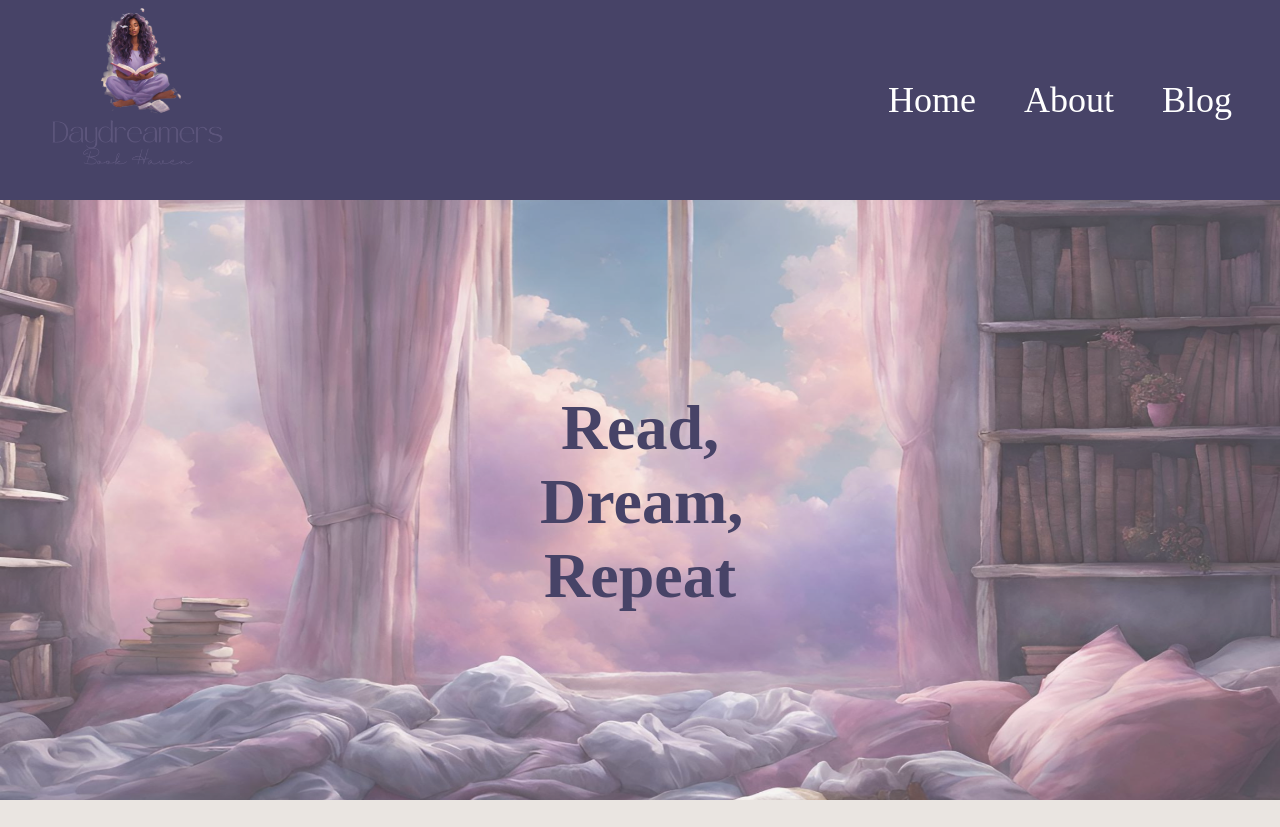
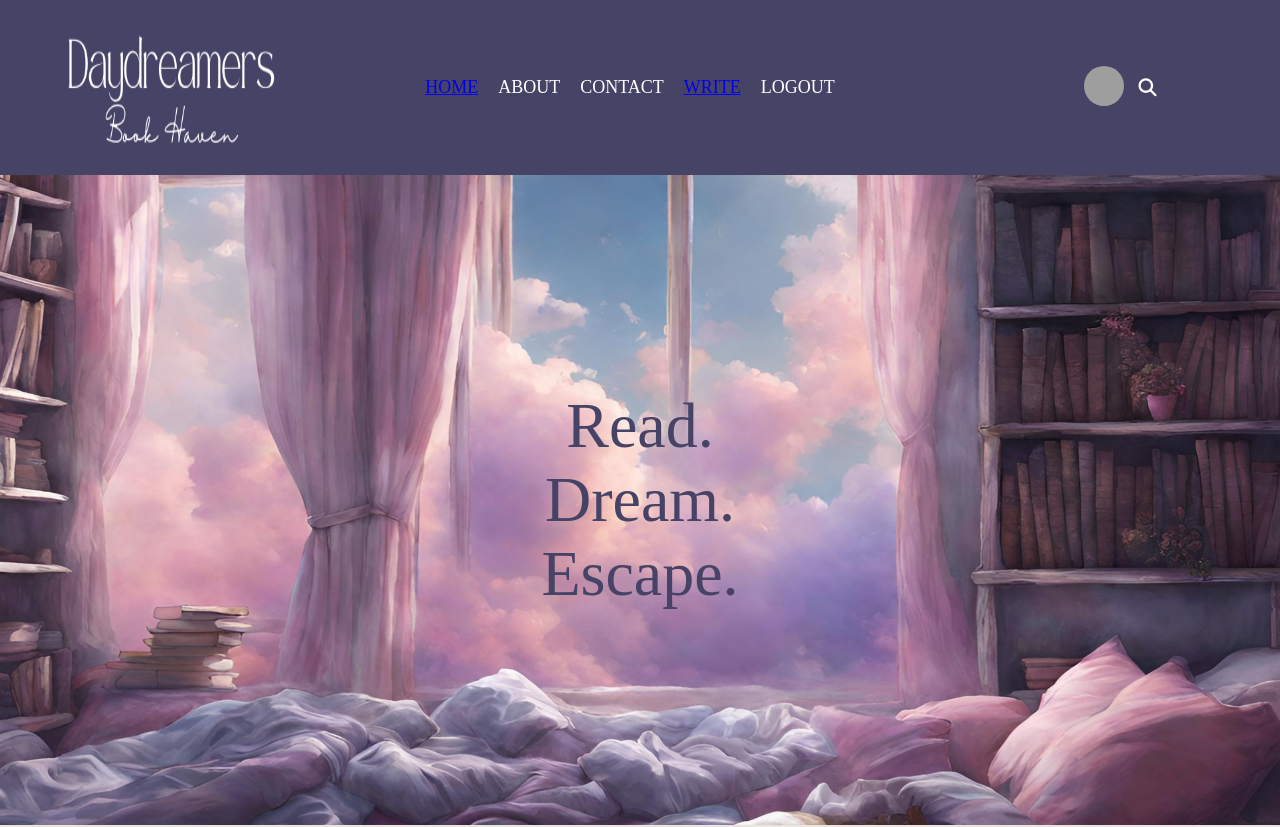
Before and after one commit to katiyelae/blog-site, a React (Create React App) app: page / in a window 1280 px wide. Shown: the top 827 px of the page. Built offline with nearby package versions, Linux system fonts and the light colour scheme; grey boxes are pictures that could not be loaded.

Commit message:
this fixes some design bugs from earlier pushes along with some new additions

```diff
--- a/public/index.html
+++ b/public/index.html
@@ -15,6 +15,7 @@
     <link rel="apple-touch-icon" href="%PUBLIC_URL%/logo192.png" />
 
     <link rel="manifest" href="%PUBLIC_URL%/manifest.json" />
+    <link rel="stylesheet" href="https://cdnjs.cloudflare.com/ajax/libs/font-awesome/6.5.2/css/all.min.css" integrity="sha512-SnH5WK+bZxgPHs44uWIX+LLJAJ9/2PkPKZ5QiAj6Ta86w+fsb2TkcmfRyVX3pBnMFcV7oQPJkl9QevSCWr3W6A==" crossorigin="anonymous" referrerpolicy="no-referrer" />
     <style>
       * {
         margin: 0;
--- a/src/App.css
+++ b/src/App.css
@@ -1,4 +1,3 @@
-
 html, body {
     height: 100%;
     margin: 0;
--- a/src/App.jsx
+++ b/src/App.js
@@ -7,15 +7,9 @@ import './App.css'
 function App() {
   return (
     <div id="root">
-      <div className="header-container">
       <Navbar />
-      </div>
-     <div className="main-content-container">
-     <RoutePaths />
-     </div>
-     <div className="footer-container">
-     <Footer />
-     </div>
+      <RoutePaths />
+      <Footer />
     </div>
   );
 }
--- a/src/RoutePaths.jsx
+++ b/src/RoutePaths.jsx
@@ -2,7 +2,7 @@ import React from 'react'
 import { Routes, Route, Navigate,} from 'react-router-dom';
 import About from "./routes/About"
 import Home from "./routes/Home"
-import BlogPosts from "./routes/BlogPosts"
+// import BlogPosts from "./routes/BlogPosts"
 import ErrorPage from "./routes/ErrorPage"
 
 
@@ -12,7 +12,7 @@ const RoutePaths = () => {
           <Routes>
             <Route path="/" element = {<Home />} />
             <Route path="/about" element={<About />} />
-            <Route path="/blog" element={<BlogPosts />} />
+            {/* <Route path="/blog" element={<BlogPosts />} /> */}
 
 
             {/* Error paths, keep last */}
--- /dev/null
+++ b/src/components/HomeHeader/homeheader.css
@@ -0,0 +1,24 @@
+  .home-header-container {
+    position: relative;
+  display: inline-block;
+  }
+
+  .home-header-container img{
+    display: block;
+    width: 100%;
+    height: 650px;
+
+  }
+
+  .img-overlay-text{
+    position: absolute;
+    top: 50%;
+    left: 50%;
+    transform: translate(-50%, -50%);
+    /* background-color: #fff;  */
+    color: #474367;
+    padding: 10px 200px;
+    font-size: 64px;
+    text-align: center;
+
+  }
--- /dev/null
+++ b/src/components/HomeHeader/homeheader.jsx
@@ -0,0 +1,16 @@
+import React from 'react'
+import "./homeheader.css"
+import HomeImg from "../../assets/images/landingpageimg.png"
+
+export default function homeheader() {
+  return (
+    <div className="home-header-container">
+        <img
+            className="home-header-img"
+            src={HomeImg}
+            alt="landing page img"
+        />
+        <div class="img-overlay-text">Read. Dream. Escape.</div>
+    </div>
+  )
+}
--- a/src/components/Navbar/navbar.css
+++ b/src/components/Navbar/navbar.css
@@ -1,31 +1,54 @@
-.navbar-container{
+.nav-container{
     display: flex;
     justify-content: space-between;
     align-items: center;
     background-color: #474367;
-    height: 200px;
+    height: 175px;
     width: 100%;
+    /* position: sticky; /*allows navbar to stay on the screen as you scroll */
+    /*top: 0; */
+}
+.nav-left,
+.nav-right {
+  flex: 3;
+  display: flex;
+  align-items: center;
+  justify-content: center;
 }
 
-.website-logo{
-    height: 275px;
-    width: 275px;
+.nav-logo{
+    height: 150px;
+    width: 225px;
+    margin-left: 20px;
 }
+.nav-center {
+    flex: 6;
+  }
 
-.links-container{
+  .nav-list {
     display: flex;
-    flex-direction: row;
-}
-
-.navLink--style {
-    list-style-type: none;
-    text-decoration: none;
-    color: #333;
-    margin-right: 3rem;
-    font-size: 36px;
+    justify-content: center;
+    margin: 0;
+    padding: 0;
+    list-style: none;
     color: white;
   }
 
-  .navLink--style:hover {
-    color: #a486e4;
+  .nav-list-item{
+    margin-right: 20px;
+    font-size: 18px;
+    cursor: pointer;
   }
+.nav-img {
+    width: 40px;
+    height: 40px;
+    border-radius: 50%;
+    object-fit: cover;
+    margin-right: 15px;
+    cursor: pointer;
+  }
+  .nav-search-icon {
+    font-size: 18px;
+    color: white;
+    cursor: pointer;
+  }
--- a/src/components/Navbar/navbar.jsx
+++ b/src/components/Navbar/navbar.jsx
@@ -1,25 +1,51 @@
 import React from 'react'
 import './Navbar.css'
-import { NavLink } from 'react-router-dom'
-import WebsiteLogo from '../../assets/images/logowithtext.png'
+import { Link } from 'react-router-dom'
+import WebsiteLogo from '../../assets/images/logotextonly.png'
 
 const Navbar = () => {
     return (
-        <div className='navbar-container'>
-            <div className='logo-container'>
-                <img src= {WebsiteLogo} alt="Website Logo" className='website-logo'/>
+
+        <div className='nav-container'>
+            {/* left side navbar */}
+            <div className='nav-left'>
+                <img
+                src= { WebsiteLogo }
+                alt="Blog Logo"
+                className='nav-logo'/>
             </div>
-            <div className='links-container'>
-                <NavLink to="/home" className="navLink--style">
-                     <li>Home</li>
-                </NavLink>
-                <NavLink to="/about" className="navLink--style">
-                    <li>About</li>
-                </NavLink>
-                <NavLink to="/blog" className="navLink--style">
-                     <li>Blog</li>
-                </NavLink>
-            </div>
+
+            {/* center of navbar */}
+        <div className="nav-center">
+            <ul className="nav-list">
+            <li className="nav-list-item">
+                <Link className="link" to="/">
+                HOME
+                </Link>
+            </li>
+            <li className="nav-list-item">ABOUT</li>
+            <li className="nav-list-item">CONTACT</li>
+            <li className="nav-list-item">
+                <Link className="link" to="/write">
+                WRITE
+                </Link>
+            </li>
+            <li className="nav-list-item">LOGOUT</li>
+            </ul>
+      </div>
+
+        {/* right side navbar */}
+      <div className="nav-right">
+
+          <Link className="link" to="/settings">
+            <img
+              className="nav-img"
+              src="https://images.pexels.com/photos/1858175/pexels-photo-1858175.jpeg?auto=compress&cs=tinysrgb&dpr=2&w=500"
+              alt=""
+            />
+          </Link>
+        <i className="nav-search-icon fas fa-search"></i>
+      </div>
         </div>
     )
 }
--- a/src/routes/Home.css
+++ b/src/routes/Home.css
@@ -1,25 +1,3 @@
-/* styling for feature image section of the home page */
-.feature-container{
-    position: relative;
-    text-align: center;
-    color: #474367;
-}
-
-.feature-img {
-    height: 600px;
-    width: 100%;
-    object-fit: fill; /* Ensure the image covers the entire container */
-    opacity: 0.75;
-  }
-
-.feature-text{
-    position: absolute;
-    top: 50%;
-    left: 50%;
-    transform: translate(-50%, -50%);
-    width:200px;
-    font-size: 64px;
-}
 
 /* styling for main content section area */
 
--- a/src/routes/Home.jsx
+++ b/src/routes/Home.jsx
@@ -1,18 +1,13 @@
 import React from "react";
-import FeatureImg from '../assets/images/landingpageimg.png'
 import PostPreview from '../components/PostPreview/PostPreview'
 import User from '../assets/images/circlePlaceholder.png'
 import './Home.css'
+import HomeHeader from "../components/HomeHeader/homeheader"
 
 const Home = () => {
     return (
         <>
-            <div className="feature-image-section">
-                <div className='feature-container'>
-                    <img src={FeatureImg} className="feature-img" alt="landing page feature" />
-                    <h1 className='feature-text'>Read, Dream, Repeat</h1>
-                </div>
-            </div>
+           <HomeHeader />
             <div className="main-content-section">
 
                 <div className="post-preview-section">
```
Also changed, not shown: src/assets/images/logotextonly.png (added).
